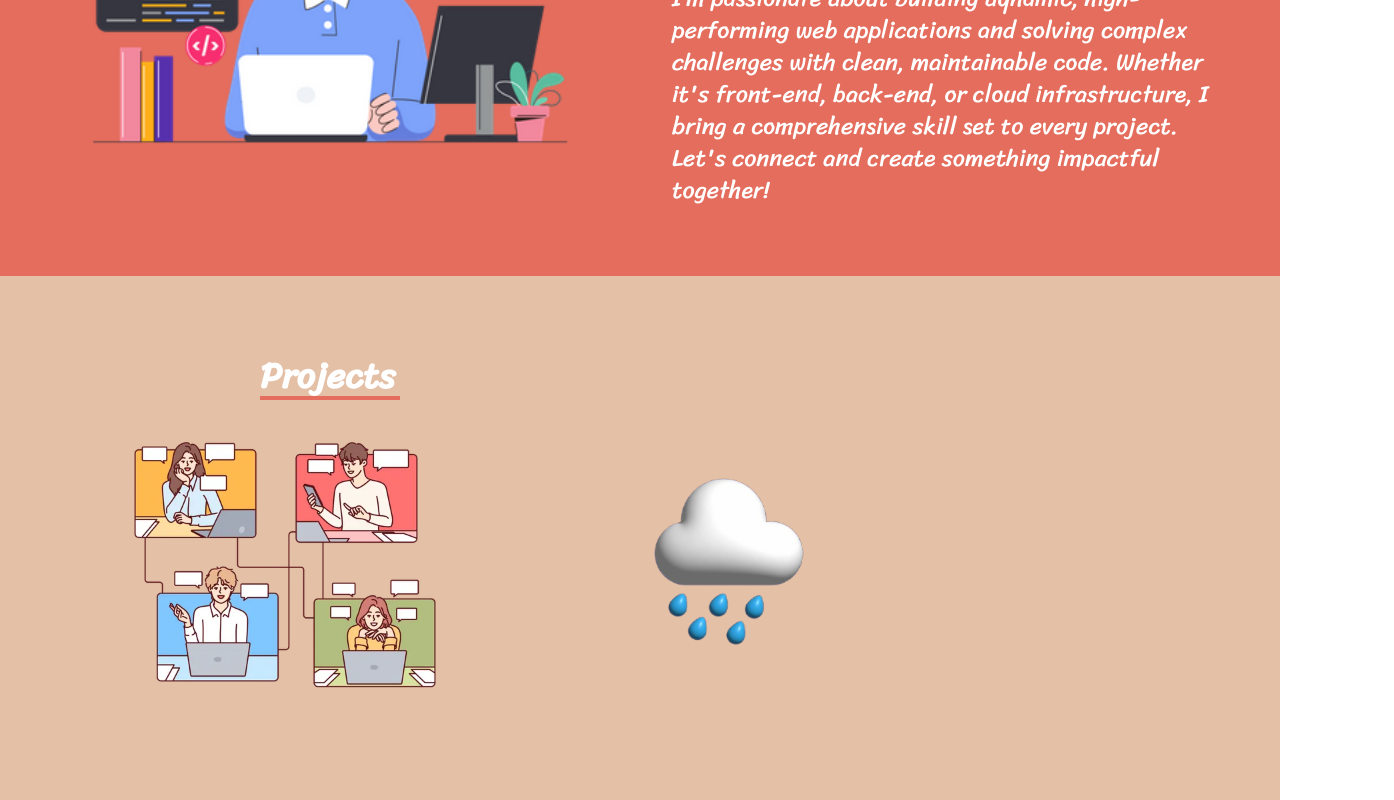
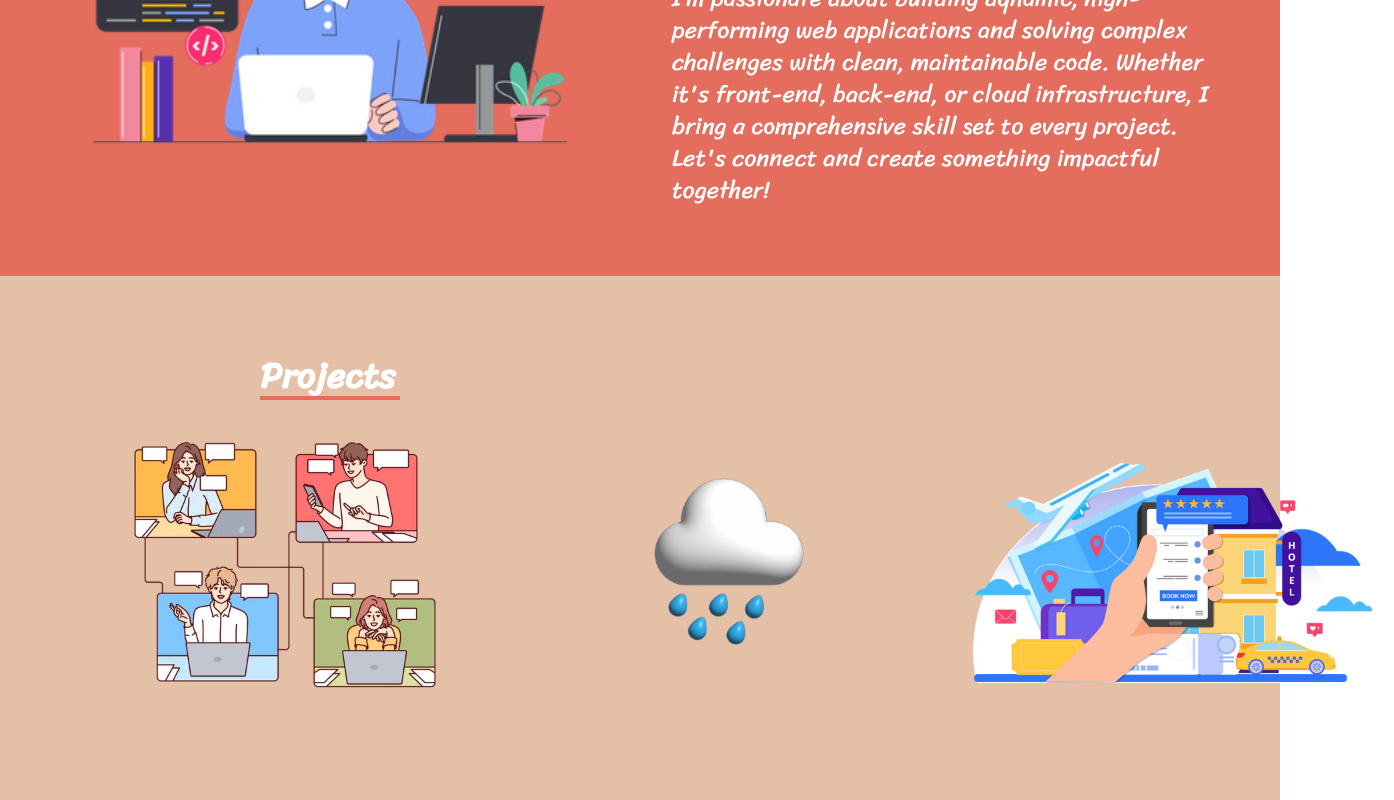
Before and after one commit to prabhupalani18/portfolio, a React (Create React App) app: page /portfolio/ in a window 1280 px wide. Shown: the part 1061-1861 px from the top of the page, 1394 px wide, since content can reach past the window. Built offline with nearby package versions, Linux system fonts and the light colour scheme.

Commit message:
Project mapping

```diff
--- a/src/components/Projects.js
+++ b/src/components/Projects.js
@@ -1,5 +1,6 @@
 import P1 from '../assets/p1.png';
 import P2 from '../assets/p2-weather.png';
+import P3 from '../assets/p3-ticket.png';
 
 export default function Projects() {
     return (
@@ -15,6 +16,7 @@ export default function Projects() {
                 <div className="flex px-10 gap-2">
                     <img className='h-[300px] transition-all duration-300 hover:scale-105 hover:ring-4 hover:ring-[#e46d5d] hover:ring-opacity-50' src = {P1} alt="Chat App"/>
                     <img className='h-[300px] transition-all duration-300 hover:scale-105 hover:ring-4 hover:ring-[#e46d5d] hover:ring-opacity-50' src = {P2} alt="Weather App"/>
+                    <img className='h-[300px] transition-all duration-300 hover:scale-105 hover:ring-4 hover:ring-[#e46d5d] hover:ring-opacity-50' src = {P3} alt="Ticket booking App"/>
                 </div>
             </div>
         </section>
```
Also changed, not shown: src/assets/p3-ticket.png (added).
